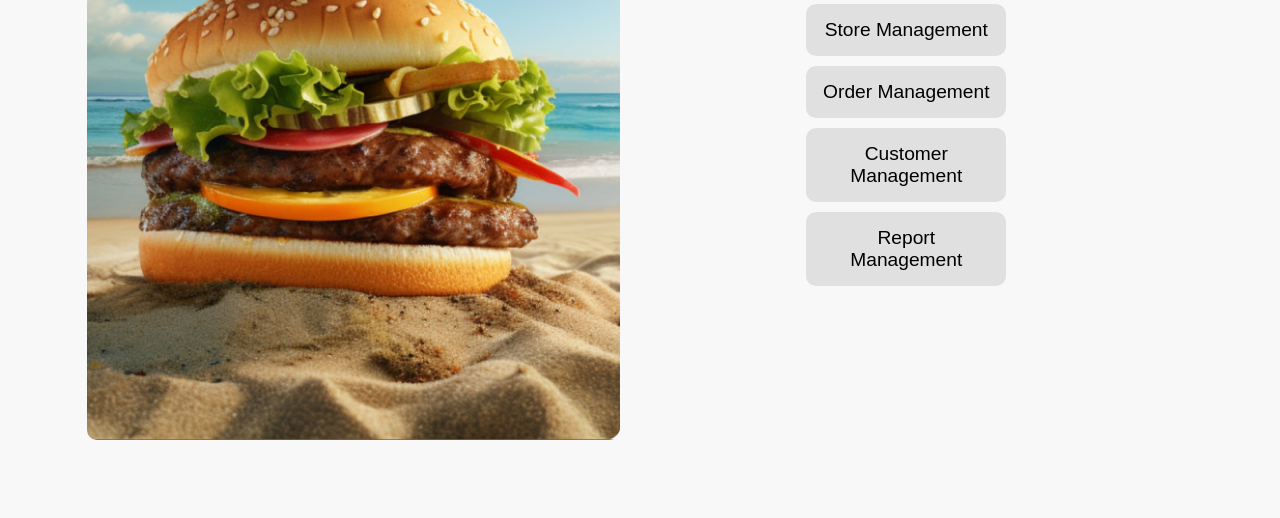
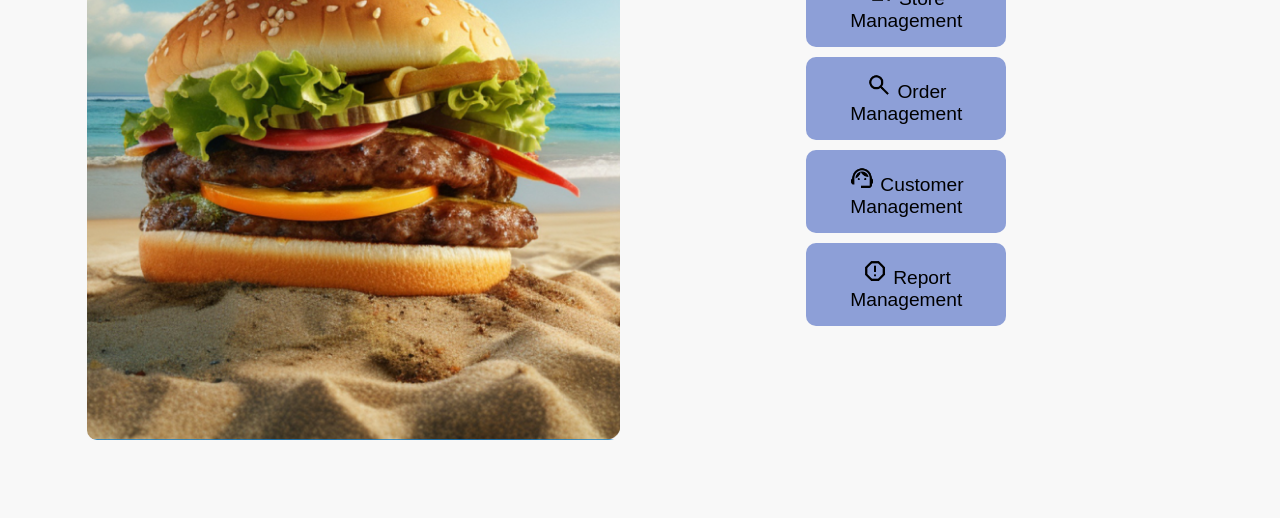
Before and after one commit to SahadRushdi/Yummy-Burgers, a plain HTML site: page index.html in a window 1280 px wide. Shown: the part 282-800 px from the top of the page. Drawn offline with Linux system fonts and the light colour scheme; files that its build step writes are made by us from their sources.

Commit message:
Added Icons To Buttons

```diff
--- a/index.html
+++ b/index.html
@@ -4,7 +4,7 @@
     <meta charset="UTF-8">
     <meta name="viewport" content="width=device-width, initial-scale=1.0">
     <title>Yummy Burgers</title>
-    <link rel="stylesheet" href="styles.css">
+    <link rel="stylesheet" href="styles/styles.css">
 </head>
 <body>
     <div class="container">
@@ -13,10 +13,10 @@
         </div>
         <div class="right">
             <div class="welcome-text">Welcome To Yummy Burgers 🍔</div>
-            <button class="menu-button">Store Management</button>
-            <button class="menu-button">Order Management</button>
-            <button class="menu-button">Customer Management</button>
-            <button class="menu-button">Report Management</button>
+            <button class="menu-button"><img src="img/store-icon.png" alt="" class="btn-img"> Store Management</button>
+            <button class="menu-button"><img src="img/order-icon.png" alt="" class="btn-img">  Order Management</button>
+            <button class="menu-button"><img src="img/customer-icon.png" alt="" class="btn-img"> Customer Management</button>
+            <button class="menu-button"><img src="img/report-icon.png" alt="" class="btn-img"> Report Management</button>
         </div>
     </div>
 </body>
--- a/styles/styles.css
+++ b/styles/styles.css
@@ -33,6 +33,9 @@ body {
     height: auto;
     border-radius: 10px;
 }
+.btn-img{
+    width: 26px;
+}
 .welcome-text {
     font-size: 2em;
     margin-bottom: 20px;
@@ -42,7 +45,7 @@ body {
     width: 200px;
     padding: 15px;
     margin: 10px auto;
-    background-color: #e0e0e0;
+    background-color: #8d9fd7;
     border: none;
     border-radius: 10px;
     font-size: 1.2em;
```
